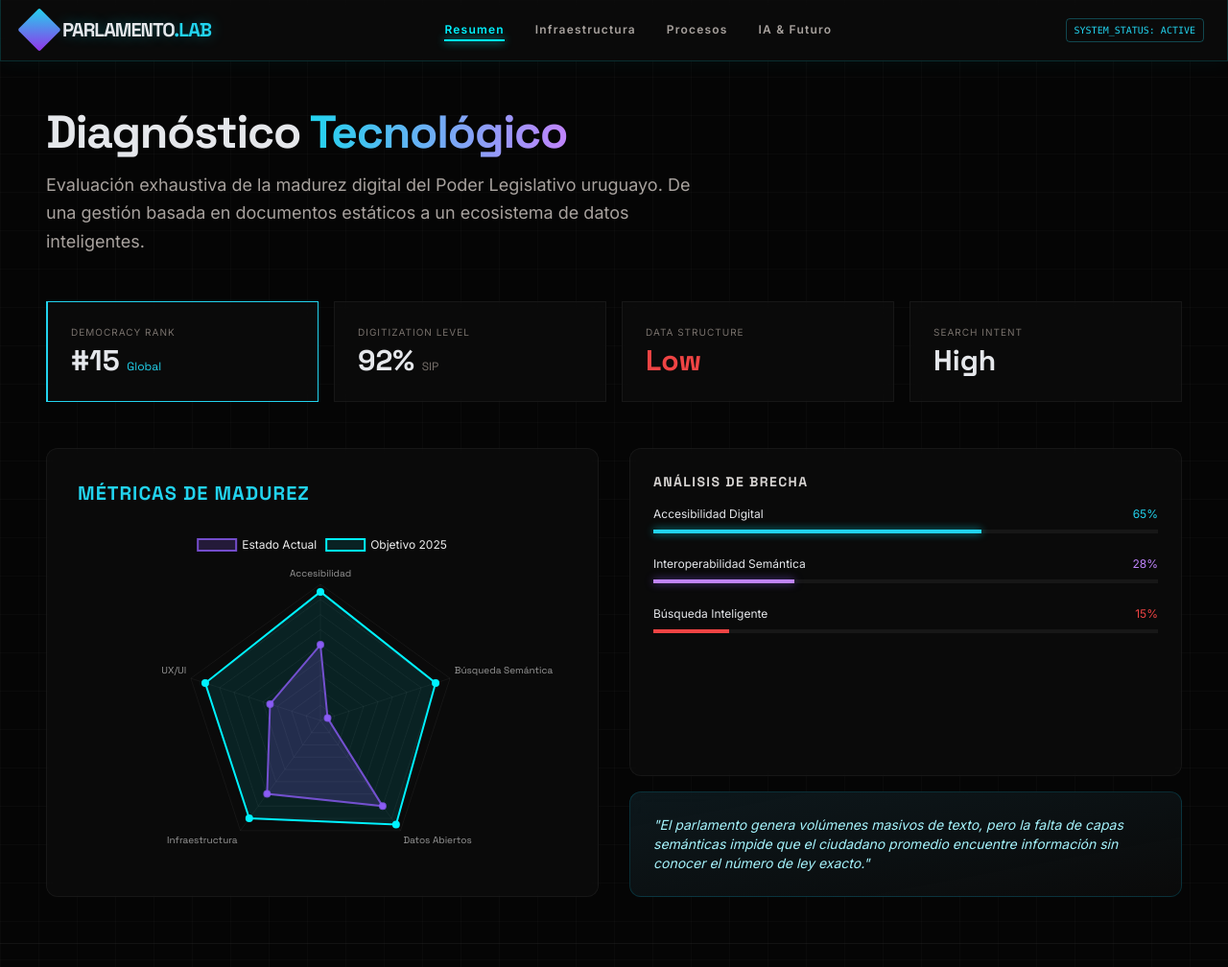
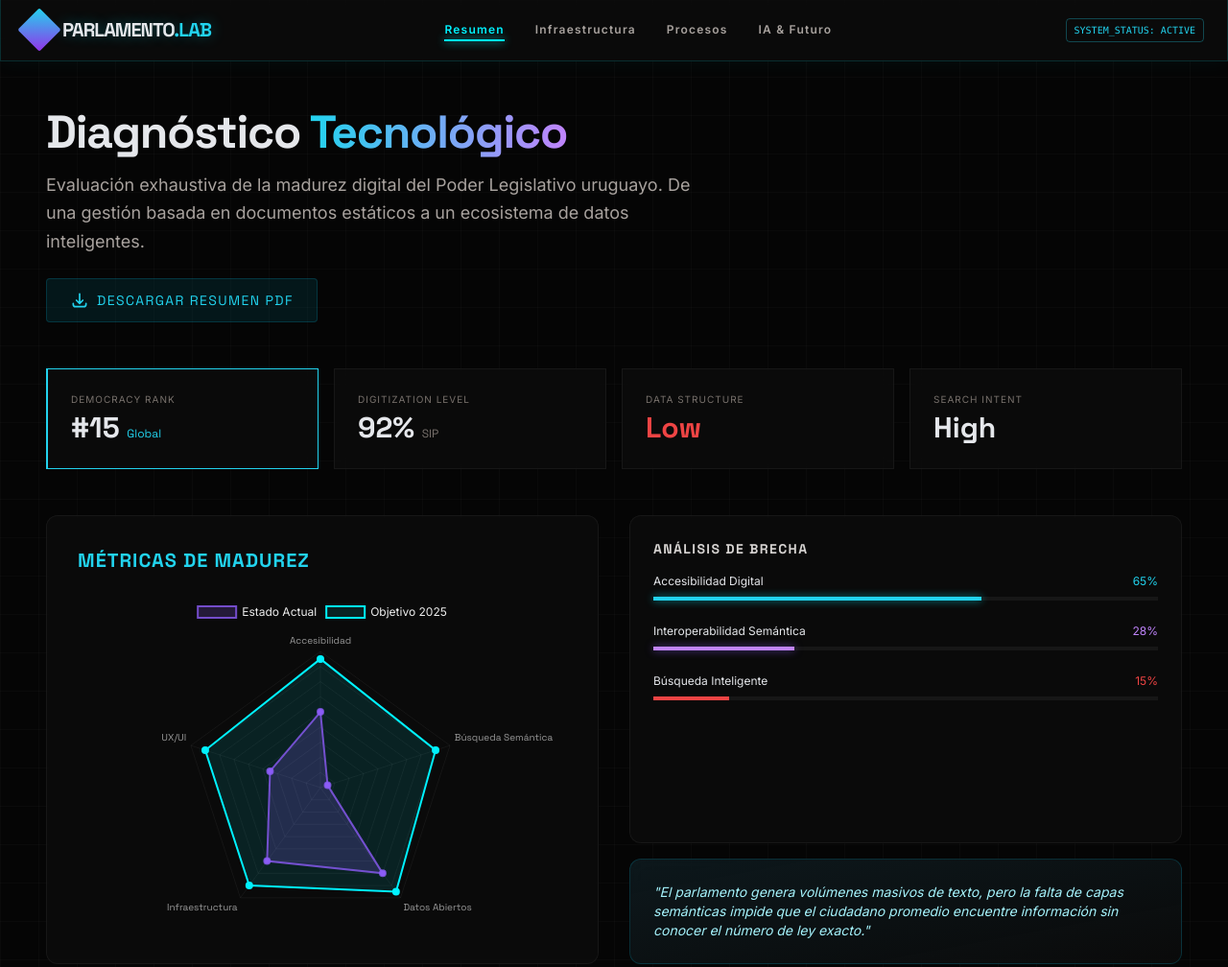
Before and after one commit to dantedeagostino-dot/Congreso-Uruguay, a plain HTML site: page AnalisisUY.html in a window 1280 px wide. Shown: the top 1008 px of the page at 96% size. Drawn offline with nearby package versions, Linux system fonts and the light colour scheme.

Commit message:
Add diagnostic summary PDF and download button

```diff
--- a/AnalisisUY.html
+++ b/AnalisisUY.html
@@ -144,9 +144,15 @@
         <section id="section-overview" class="fade-in">
             <div class="mb-12">
                 <h2 class="text-5xl font-bold mb-4 font-tech tracking-tight">Diagnóstico <span class="text-transparent bg-clip-text bg-gradient-to-r from-cyan-400 to-purple-400">Tecnológico</span></h2>
-                <p class="text-stone-400 max-w-2xl text-lg leading-relaxed">
+                <p class="text-stone-400 max-w-2xl text-lg leading-relaxed mb-6">
                     Evaluación exhaustiva de la madurez digital del Poder Legislativo uruguayo. De una gestión basada en documentos estáticos a un ecosistema de datos inteligentes.
                 </p>
+                <a href="resumen_diagnostico.pdf" download class="inline-flex items-center gap-2 px-6 py-3 bg-cyan-500/10 border border-cyan-500/20 rounded hover:bg-cyan-500/20 transition-all group text-cyan-400 font-tech uppercase tracking-widest text-sm">
+                    <svg xmlns="http://www.w3.org/2000/svg" class="h-5 w-5 group-hover:translate-y-1 transition-transform" fill="none" viewBox="0 0 24 24" stroke="currentColor">
+                        <path stroke-linecap="round" stroke-linejoin="round" stroke-width="2" d="M4 16v1a3 3 0 003 3h10a3 3 0 003-3v-1m-4-4l-4 4m0 0l-4-4m4 4V4" />
+                    </svg>
+                    Descargar Resumen PDF
+                </a>
             </div>
 
             <div class="grid grid-cols-1 md:grid-cols-4 gap-4 mb-12">
```
Also changed, not shown: 1 other file.
